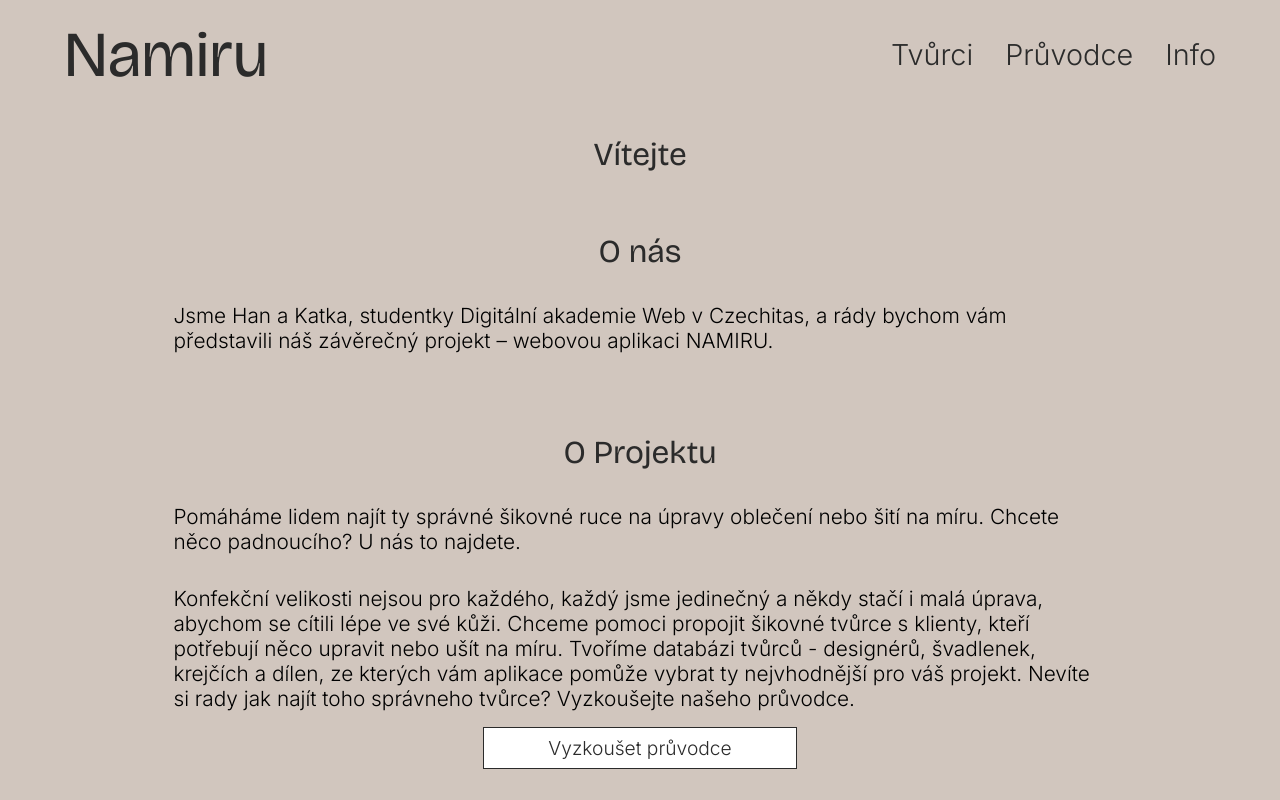
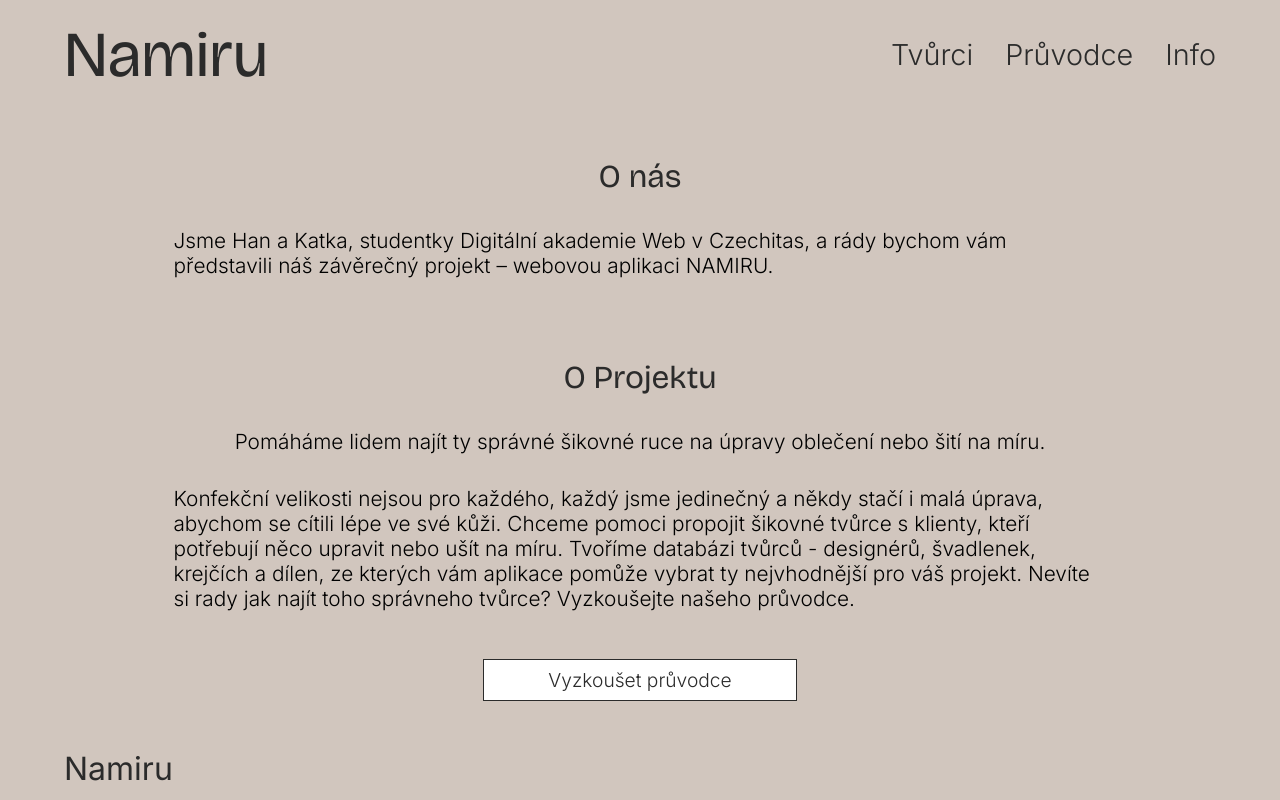
Before and after one commit to han-fris/namiru-app, a React (Vite) app: page /info in a window 1280 px wide. Shown: the top 800 px of the page. Built offline with nearby package versions, Linux system fonts and the light colour scheme.

Commit message:
edit info

```diff
--- a/src/pages/Info/Info.css
+++ b/src/pages/Info/Info.css
@@ -25,9 +25,7 @@
   .info-section {
     font-size: 1.3rem;
   }
-}
 
-@media (min-width: 800px) {
   .info-section h2 {
     font-size: 2rem;
   }
--- a/src/pages/Info/Info.jsx
+++ b/src/pages/Info/Info.jsx
@@ -7,7 +7,6 @@ export const Info = () => {
     <PageWrapper>
       <div className="info">
         <div className="info-container">
-          <h1 className="info-title">Vítejte</h1>
           <div className="info-section">
             <h2>O nás</h2>
             <p>
@@ -20,7 +19,7 @@ export const Info = () => {
             <h2>O Projektu</h2>
             <p>
               Pomáháme lidem najít ty správné šikovné ruce na úpravy oblečení
-              nebo šití na míru. Chcete něco padnoucího? U nás to najdete.
+              nebo šití na míru.
             </p>
             <p>
               Konfekční velikosti nejsou pro každého, každý jsme jedinečný a
@@ -31,6 +30,8 @@ export const Info = () => {
               pomůže vybrat ty nejvhodnější pro váš projekt. Nevíte si rady jak
               najít toho správneho tvůrce? Vyzkoušejte našeho průvodce.
             </p>
+          </div>
+          <div className="info-button">
             <Button text="Vyzkoušet průvodce" url="/pruvodce" />
           </div>
         </div>
```
